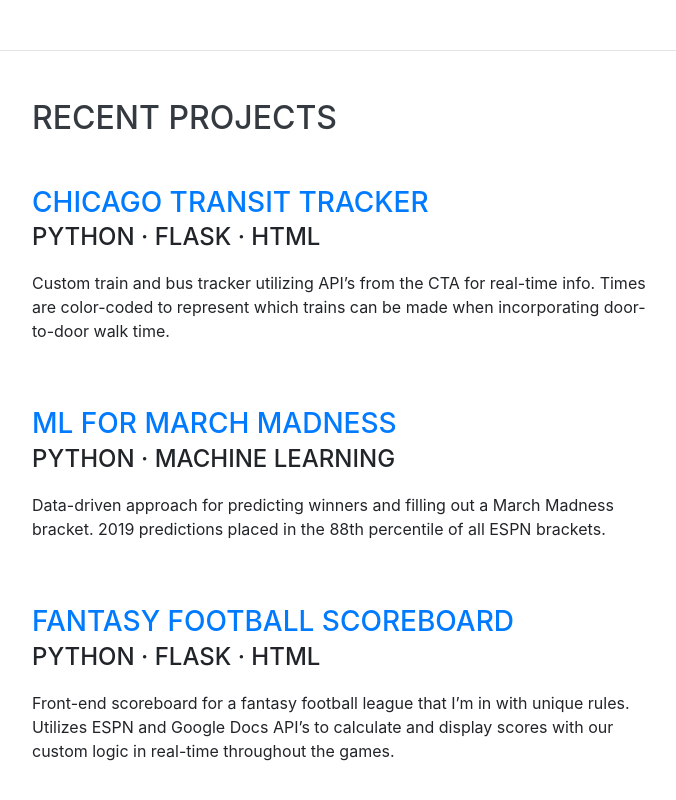
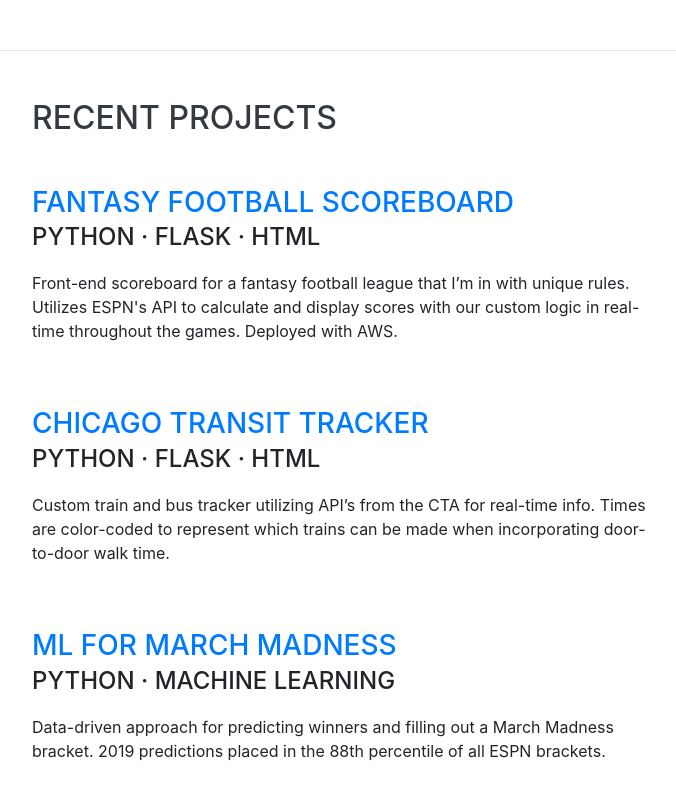
Before and after one commit to adam-lim1/adam-lim1.github.io-original, a website with bundled scripts: page index.html in a window 1280 px wide. Shown: the part 4299-5099 px from the top of the page, without its empty margins (288-964 px from the left). Built offline with nearby package versions, Linux system fonts and the light colour scheme; a web font is replaced by a local one.

Commit message:
Reorder projects

```diff
--- a/index.html
+++ b/index.html
@@ -254,6 +254,19 @@
 
         <div class="resume-item d-flex flex-column flex-md-row justify-content-between mb-5">
           <div class="resume-content">
+            <h3 class="mb-0"><a href="https://github.com/adam-lim1/FF_scoreboard" target="_blank">Fantasy Football Scoreboard</a></h3>
+            <div class="subheading mb-3">Python ·  Flask ·  HTML</div>
+            <p>Front-end scoreboard for a fantasy football league that I’m in with unique rules.
+              Utilizes ESPN's API to calculate and display scores with our custom logic in real-time throughout the games.
+              Deployed with AWS. </p>
+          </div>
+          <div class="resume-date text-md-right">
+            <!-- <span class="text-primary">September 2008 - June 2010</span> -->
+          </div>
+        </div>
+
+        <div class="resume-item d-flex flex-column flex-md-row justify-content-between mb-5">
+          <div class="resume-content">
             <h3 class="mb-0"><a href="https://github.com/adam-lim1/transit-tracker" target="_blank">Chicago Transit Tracker</a></h3>
             <div class="subheading mb-3">Python ·  Flask ·  HTML</div>
             <p>Custom train and bus tracker utilizing API’s from the CTA for real-time info. Times are color-coded to represent which trains can be made when incorporating door-to-door walk time.</p>
@@ -268,17 +281,6 @@
             <h3 class="mb-0"><a href="https://github.com/adam-lim1/MarchMadnessML" target="_blank">ML for March Madness</a></h3>
             <div class="subheading mb-3">Python ·  Machine Learning</div>
             <p>Data-driven approach for predicting winners and filling out a March Madness bracket. 2019 predictions placed in the 88th percentile of all ESPN brackets.</p>
-          </div>
-          <div class="resume-date text-md-right">
-            <!-- <span class="text-primary">September 2008 - June 2010</span> -->
-          </div>
-        </div>
-
-        <div class="resume-item d-flex flex-column flex-md-row justify-content-between mb-5">
-          <div class="resume-content">
-            <h3 class="mb-0"><a href="https://github.com/adam-lim1/FF_scoreboard" target="_blank">Fantasy Football Scoreboard</a></h3>
-            <div class="subheading mb-3">Python ·  Flask ·  HTML</div>
-            <p>Front-end scoreboard for a fantasy football league that I’m in with unique rules. Utilizes ESPN and Google Docs API’s to calculate and display scores with our custom logic in real-time throughout the games. </p>
           </div>
           <div class="resume-date text-md-right">
             <!-- <span class="text-primary">September 2008 - June 2010</span> -->
```
